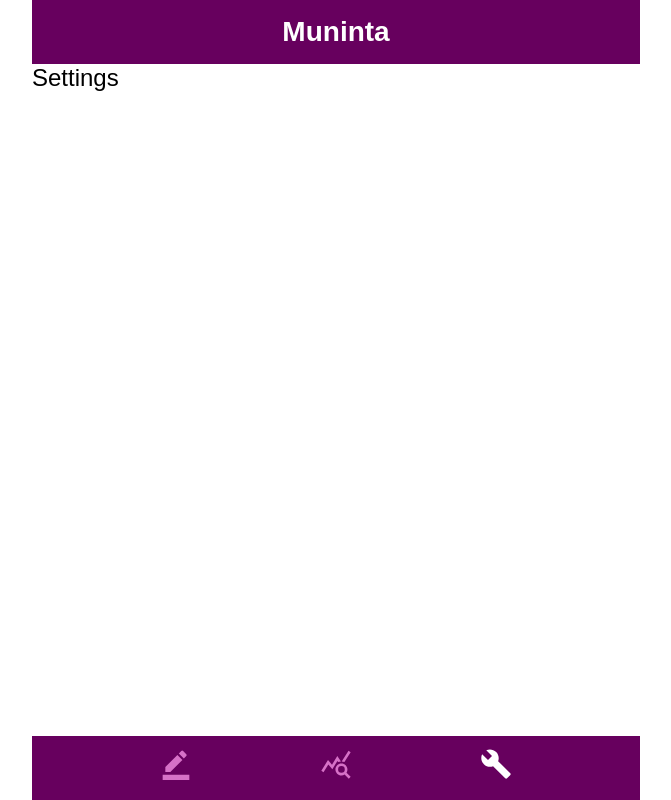
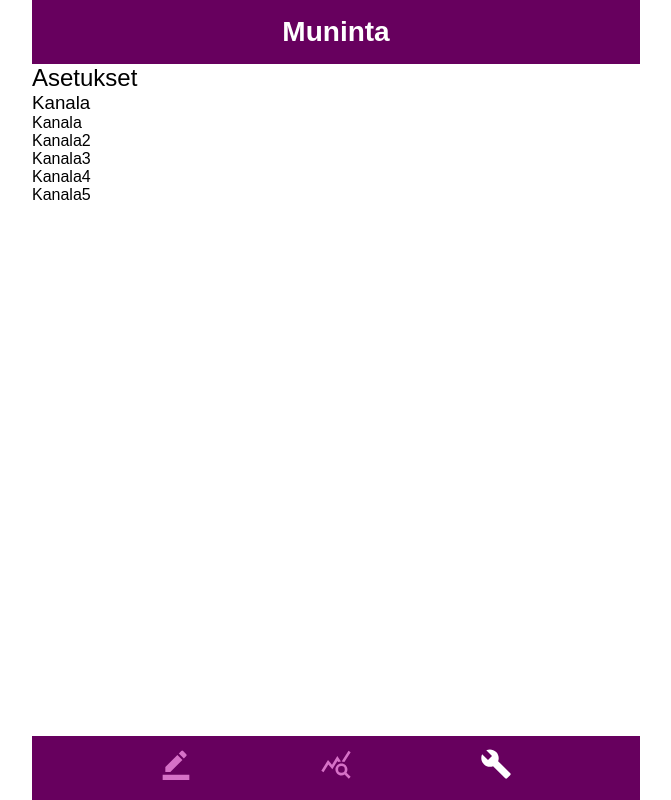
Before and after one commit to TMelnyk2021/Muninta, a React (Vite) app: page /settings in a window 1280 px wide. Shown: the whole page, without its empty margins (304-975 px from the left). Built offline with nearby package versions, Linux system fonts and the light colour scheme.

Commit message:
lisää kulutyyppilistan tulostuksen

```diff
--- a/src/components/AppRouter/AppRouter.jsx
+++ b/src/components/AppRouter/AppRouter.jsx
@@ -18,7 +18,8 @@ function AppRouter(props) {
           element: <Items />,
           loader: () => { return props.data } },
         { path: "stats", element: <Stats /> },
-        { path: "settings", element: <Settings /> },
+        { path: "settings",
+          element: <Settings typelist={props.typelist} /> },
         { path: "add",
           element: <AddItem onItemSubmit={props.onItemSubmit}
                             typelist={props.typelist} /> },
--- a/src/components/Settings/Settings.jsx
+++ b/src/components/Settings/Settings.jsx
@@ -1,12 +1,20 @@
 import styles from './Settings.module.scss'
 
-function Settings() {
+function Settings(props) {
+
 
   return (
     <div className={styles.settings}>
-      <h2>Settings</h2>
+      <h2>Asetukset</h2>
+      <h3>Kanala</h3>
+      <div className={styles.settings_types}>
+        { props.typelist.map(
+            type => <div key={type}>{type}</div>
+        )}
+      </div>
     </div>
   )
+
 }
 
 export default Settings
```
